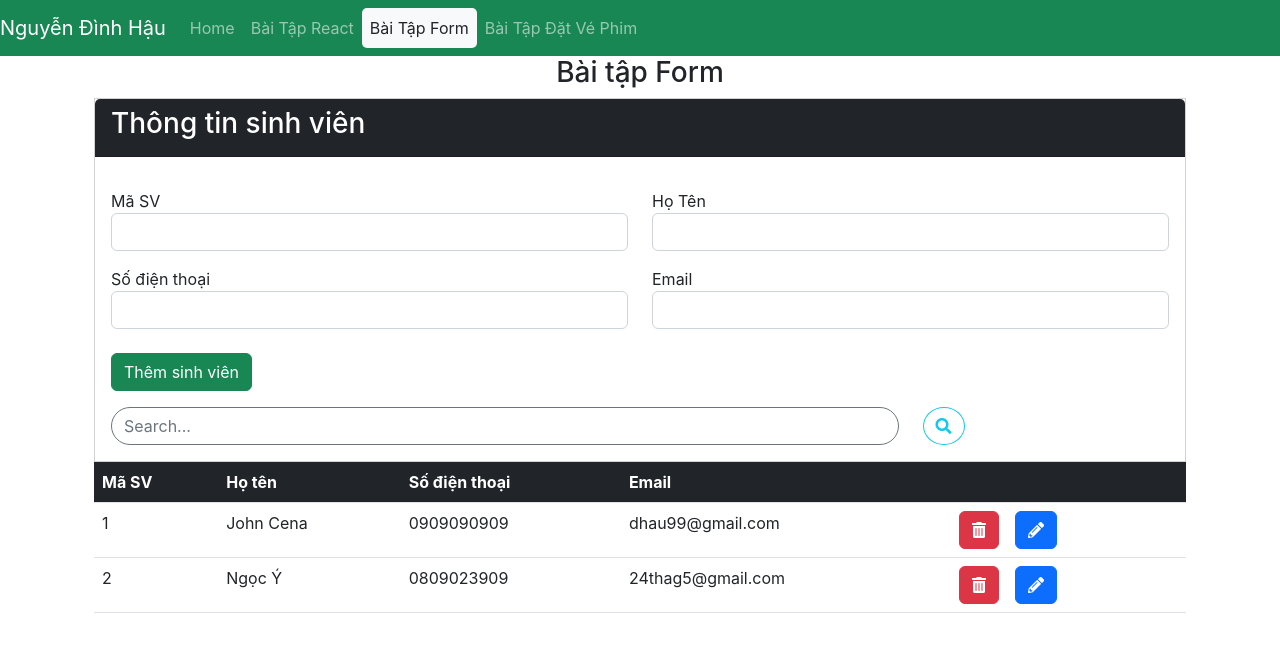
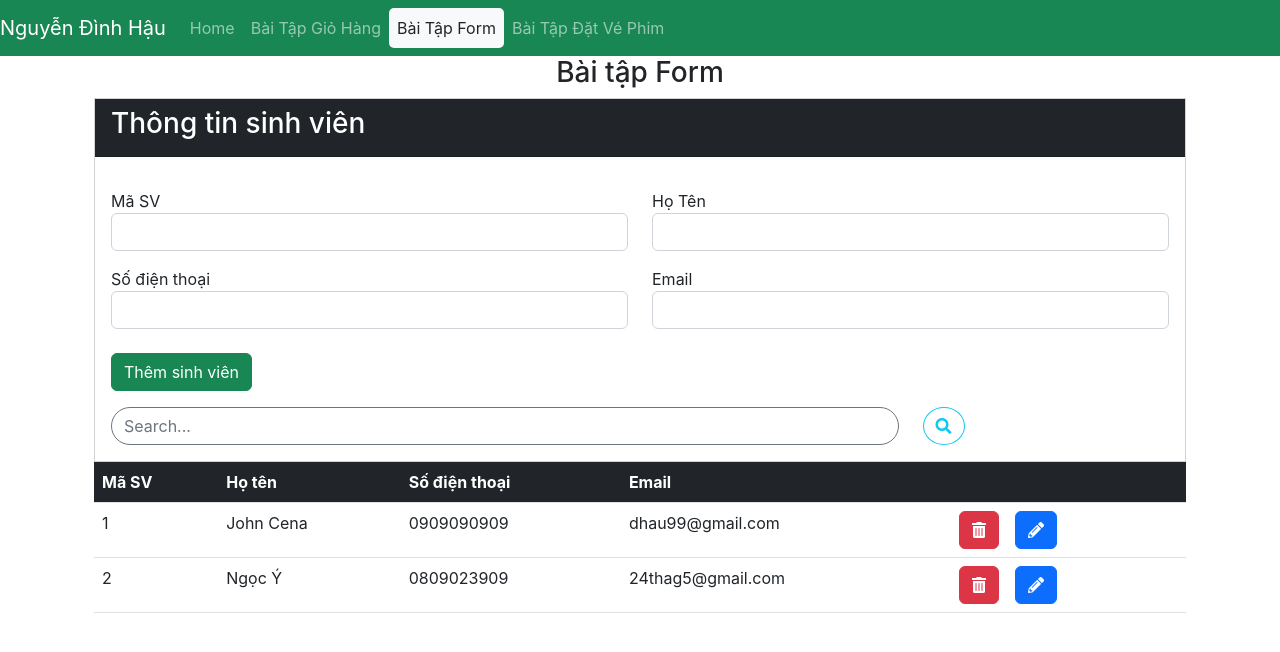
Before and after one commit to DinhhHau/BaiTap_REACT, a React (Create React App) app: page /baitapForm in a window 1280 px wide. Shown: the top 652 px of the page. Built offline with nearby package versions, Linux system fonts and the light colour scheme.

Commit message:
finished 1

```diff
--- a/src/App.js
+++ b/src/App.js
@@ -37,7 +37,7 @@ function App() {
                   isActive ? "bg-light text-dark nav-link" : "nav-link"
                 }
                 style={({ isActive }) => (isActive ? { borderRadius: 5 } : {})} to="/baitapgiohang">
-                Bài Tập React
+                Bài Tập Giỏ Hàng
               </NavLink>
             </li>
             <li className="nav-item">
--- a/src/BaiTapForm_Redux/FormSinhVien.jsx
+++ b/src/BaiTapForm_Redux/FormSinhVien.jsx
@@ -59,7 +59,7 @@ export class FormSinhVien extends Component {
     return (
       <div className="container">
         <div className="card text-left rounded-0">
-          <div className="card-header bg-dark text-white">
+          <div className="card-header bg-dark text-white rounded-0">
             <h3>Thông tin sinh viên</h3>
           </div>
           <div className="card-body">
```
